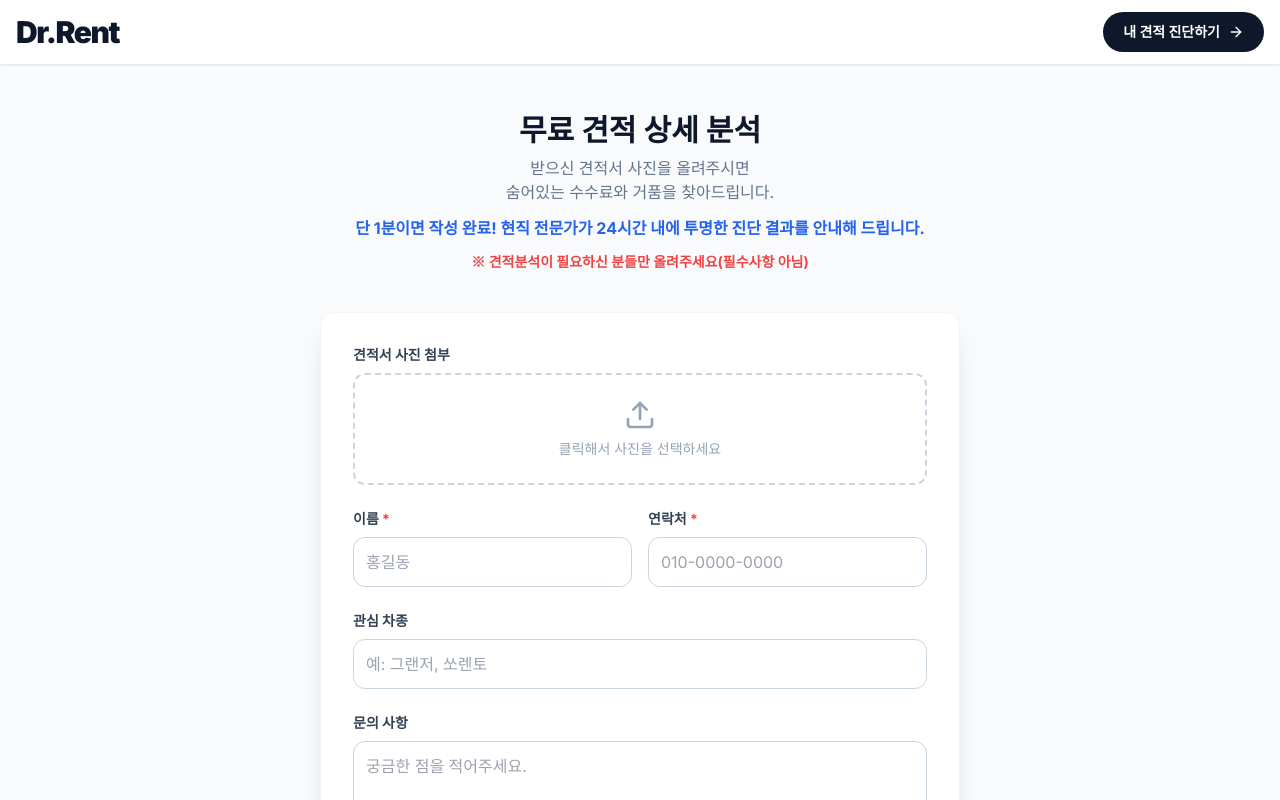
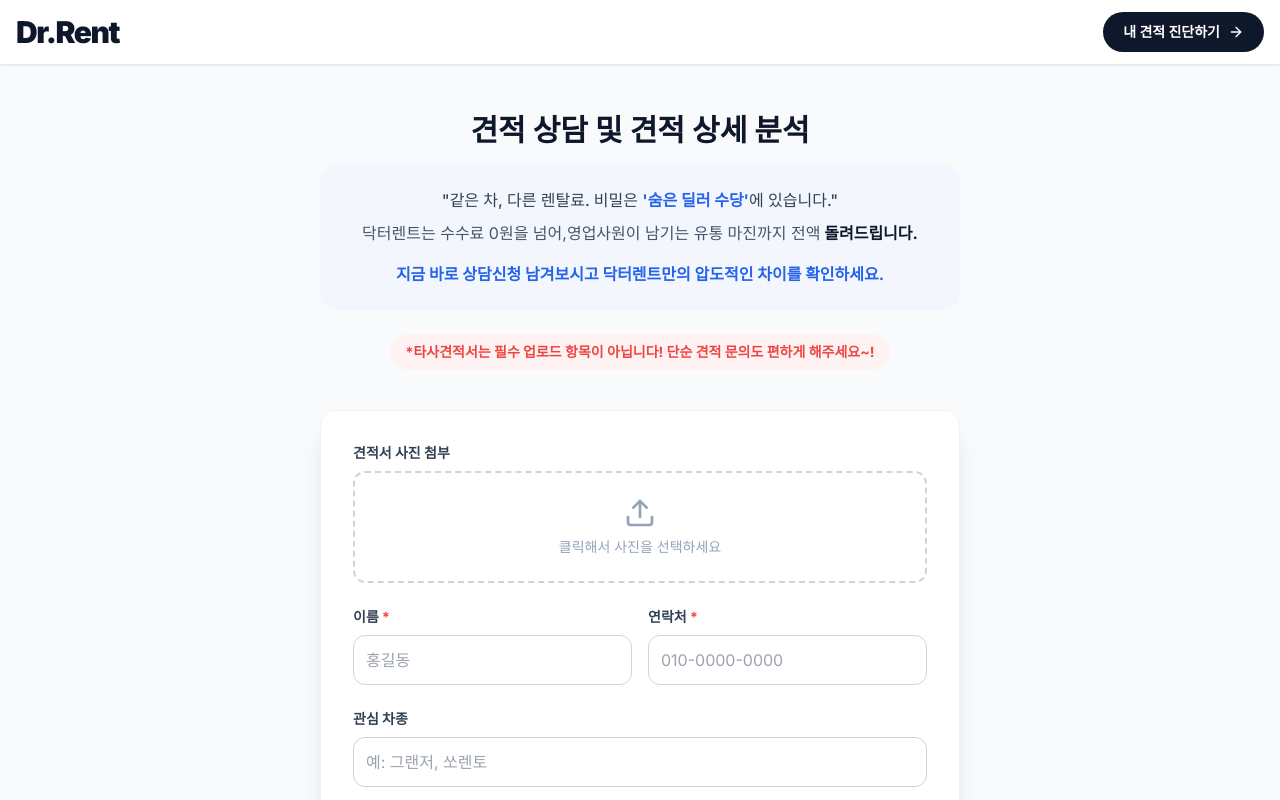
Before and after one commit to thebarondb-star/car-blog-site, a Next.js app: page /consult in a window 1280 px wide. Shown: the top 800 px of the page. Built offline with nearby package versions, Linux system fonts and the light colour scheme; no server answers.

Commit message:
상담 페이지 전환율 최적화: 심리적 후킹 멘트 및 지원금 안내 문구 적용

```diff
--- a/app/consult/ConsultForm.tsx
+++ b/app/consult/ConsultForm.tsx
@@ -100,21 +100,26 @@ export default function ConsultForm() {
 
   return (
     <div className="max-w-2xl mx-auto py-12 px-4">
-      {/* 헤더 섹션 */}
+      {/* 헤더 섹션 (수정됨) */}
       <div className="text-center mb-10">
-        <h1 className="text-3xl font-bold mb-2 text-slate-900">무료 견적 상세 분석</h1>
-        <p className="text-slate-500">
-          받으신 견적서 사진을 올려주시면<br />
-          숨어있는 수수료와 거품을 찾아드립니다.
-        </p>
+        <h1 className="text-3xl font-bold mb-4 text-slate-900">견적 상담 및 견적 상세 분석</h1>
 
-        {/* ✅ [추가됨] 퍼플렉시티와 합의한 Thin Content 방어 및 신뢰도 향상 문구 */}
-        <p className="text-blue-600 font-bold mt-3 text-sm md:text-base">
-          단 1분이면 작성 완료! 현직 전문가가 24시간 내에 투명한 진단 결과를 안내해 드립니다.
-        </p>
+        <div className="bg-blue-50/50 p-6 rounded-2xl mb-6">
+          <p className="text-slate-700 font-medium mb-2">
+            "같은 차, 다른 렌탈료. 비밀은 <span className="font-bold text-blue-600">'숨은 딜러 수당'</span>에 있습니다."
+          </p>
+          <p className="text-slate-600 mb-2 leading-relaxed">
+            닥터렌트는 수수료 0원을 넘어,<br className="md:hidden" />
+            영업사원이 남기는 유통 마진까지 전액<br className="md:hidden" />
+            <span className="font-bold text-slate-900"> 돌려드립니다.</span>
+          </p>
+          <p className="text-blue-600 font-bold mt-4">
+            지금 바로 상담신청 남겨보시고 닥터렌트만의 압도적인 차이를 확인하세요.
+          </p>
+        </div>
 
-        <p className="text-red-500 text-sm mt-3 font-bold">
-          ※ 견적분석이 필요하신 분들만 올려주세요(필수사항 아님)
+        <p className="text-red-500 text-sm font-bold bg-red-50 py-2 px-4 rounded-full inline-block">
+          *타사견적서는 필수 업로드 항목이 아닙니다! 단순 견적 문의도 편하게 해주세요~!
         </p>
       </div>
 
@@ -181,7 +186,7 @@ export default function ConsultForm() {
             </div>
 
             <button type="submit" disabled={loading || !agreed} className="w-full bg-blue-600 text-white font-bold text-lg py-4 rounded-xl hover:bg-blue-700 transition shadow-lg shadow-blue-500/30 flex items-center justify-center gap-2 disabled:bg-slate-300 disabled:shadow-none disabled:cursor-not-allowed">
-              {loading ? <><Loader2 className="animate-spin w-5 h-5" /> 전송 중...</> : <><CheckCircle2 className="w-5 h-5" /> 무료 분석 신청하기</>}
+              {loading ? <><Loader2 className="animate-spin w-5 h-5" /> 전송 중...</> : <><CheckCircle2 className="w-5 h-5" /> 상담 및 무료 견적 분석 신청하기</>}
             </button>
           </form>
         </div>
@@ -191,7 +196,7 @@ export default function ConsultForm() {
         <ShieldCheck className="w-4 h-4" /> 입력하신 정보는 상담 목적으로만 안전하게 사용됩니다.
       </div>
 
-      {/* 약관 모달 (생략 없이 전문 유지됨) */}
+      {/* 약관 모달 */}
       {showModal && (
         <div className="fixed inset-0 bg-black/60 flex items-center justify-center z-50 p-4" onClick={() => setShowModal(false)}>
           <div className="bg-white rounded-2xl max-w-2xl w-full max-h-[80vh] overflow-hidden shadow-2xl" onClick={(e) => e.stopPropagation()}>
```
